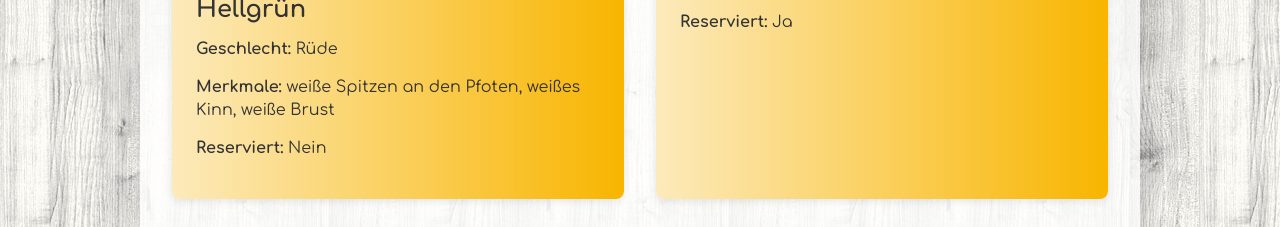
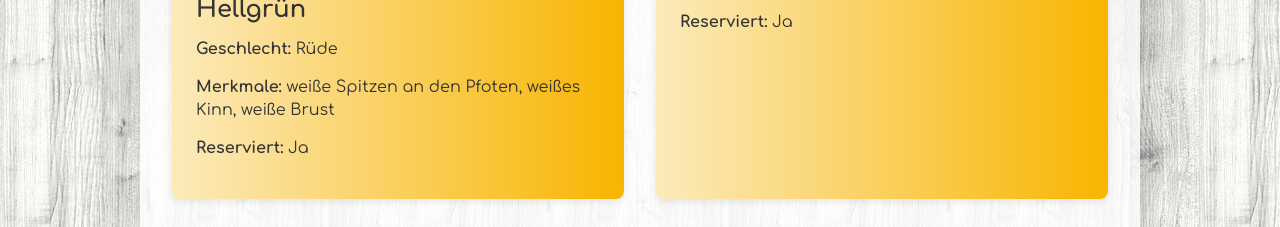
Before and after one commit to basti-1982/fruggos, a React (Vite) app in the folder frontend/: page / in a window 1280 px wide. Shown: the part 1580-1807 px from the top of the page. Built offline with nearby package versions, Linux system fonts and the light colour scheme.

Commit message:
hellgruen reserviert

```diff
--- a/frontend/src/components/Puppies.jsx
+++ b/frontend/src/components/Puppies.jsx
@@ -16,7 +16,7 @@ const puppies = [
     name: "Hellgrün",
     gender: "Rüde",
     features: "weiße Spitzen an den Pfoten, weißes Kinn, weiße Brust ",
-    reserved: "nein",
+    reserved: "ja",
     image: hellgruen,
   },
   {
```
